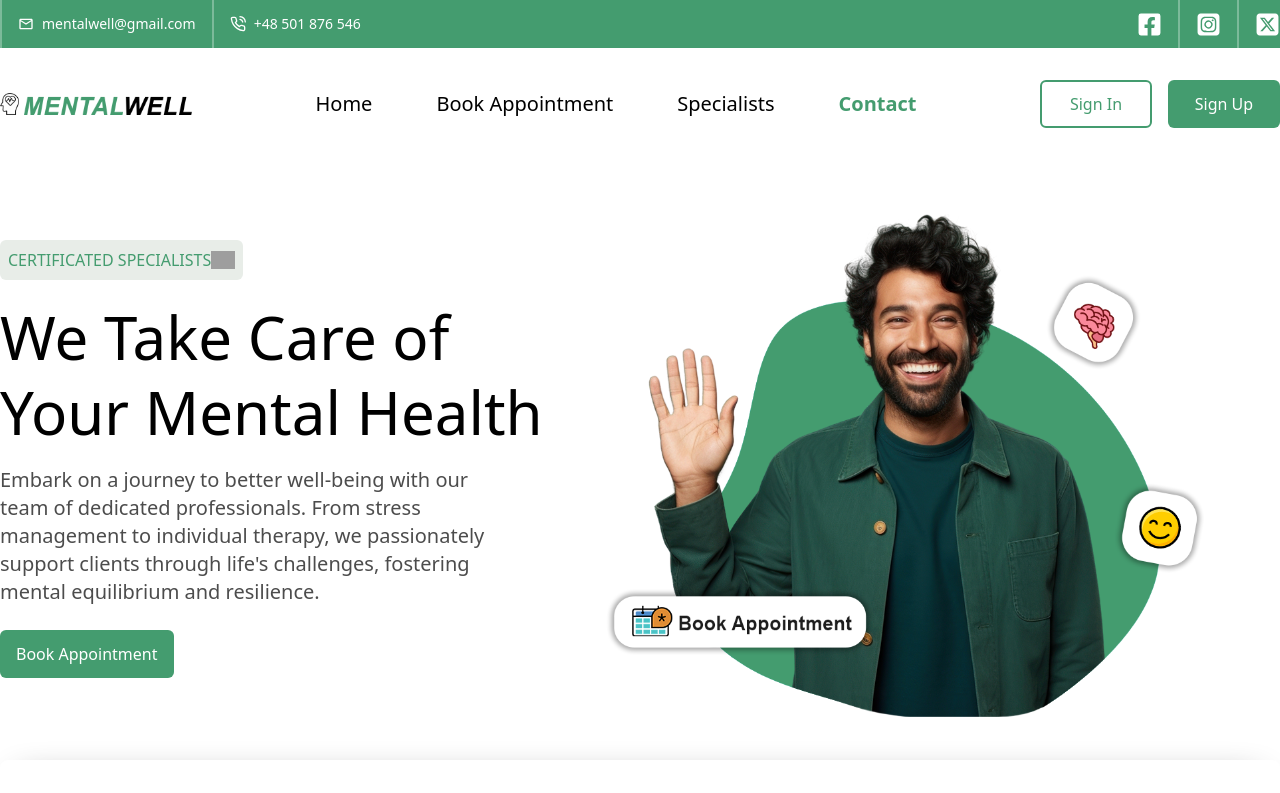
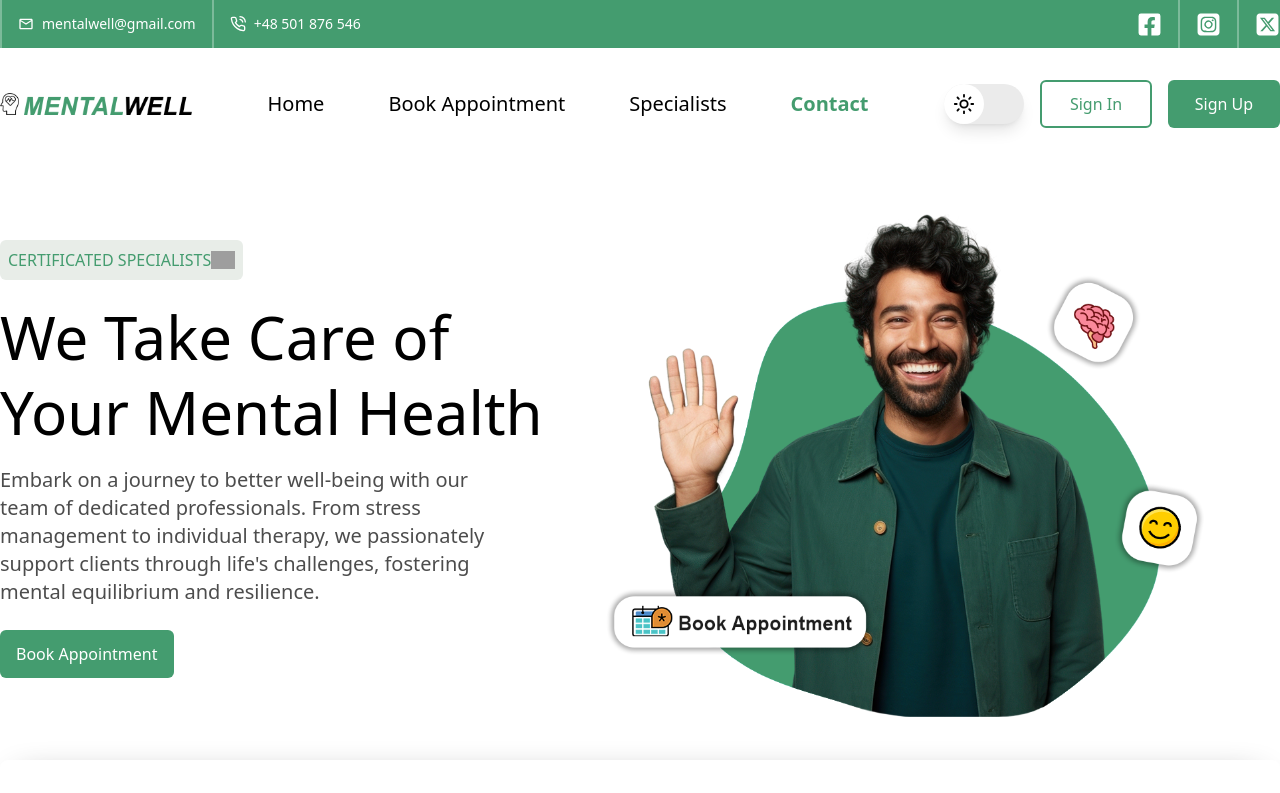
Before and after one commit to mateuszzientek/mental-health-booking-app, a React (Vite) app in the folder react/: page /contact in a window 1280 px wide. Shown: the top 793 px of the page. Built offline with nearby package versions, Linux system fonts and the light colour scheme; grey boxes are pictures that could not be loaded.

Commit message:
loading page, dark mode progres, toogle button

```diff
--- a/react/package.json
+++ b/react/package.json
@@ -10,15 +10,14 @@
         "preview": "vite preview"
     },
     "dependencies": {
+        "classnames": "^2.5.1",
         "react": "^18.2.0",
         "react-dom": "^18.2.0",
         "react-icons": "^5.0.1",
         "react-lazy-load-image-component": "^1.6.0",
-        "react-multi-carousel": "^2.8.4",
         "react-router-dom": "^6.22.3",
         "react-scroll": "^1.9.0",
-        "react-slick": "^0.30.2",
-        "slick-carousel": "^1.8.1",
+        "react-spinners": "^0.13.8",
         "swiper": "^11.0.7"
     },
     "devDependencies": {
--- /dev/null
+++ b/react/src/components/elements/SwitchDarkMode.tsx
@@ -0,0 +1,37 @@
+import { useEffect, useState } from "react";
+import classNames from "classnames";
+import { LuSun } from "react-icons/lu";
+import { IoMoonOutline } from "react-icons/io5";
+
+export default function SwitchDarkMode() {
+
+    const theme = localStorage.getItem("theme")
+
+    const [isSelected, setIsSelected] = useState(theme === "light" ? false : true)
+
+    useEffect(() => {
+
+        if (isSelected) {
+            localStorage.setItem("theme", "dark")
+            document.body.className = "dark";
+        } else {
+            localStorage.setItem("theme", "light")
+            document.body.className = "light";
+        }
+
+    }, [isSelected])
+
+
+    const handleClick = () => {
+        setIsSelected(!isSelected)
+    }
+
+    return (
+        <div onClick={() => handleClick()} className={classNames("cursor-pointer flex w-20 h-10 bg-[#ebebeb] rounded-full transition-all duration-500 shadow-lg", { "bg-primary": isSelected })}>
+            <span className={` flex justify-center items-center h-10 w-10 bg-white rounded-full transition-all duration-500 ${isSelected && "ml-[2.6rem]"}`}>
+                {isSelected ? <IoMoonOutline size={22} /> : <LuSun size={22} />}
+
+            </span>
+        </div>
+    )
+}
--- /dev/null
+++ b/react/src/components/sections/LoadingAnimationPage.tsx
@@ -0,0 +1,12 @@
+import RingLoader from "react-spinners/RingLoader";
+
+export default function LoadingAnimationPage() {
+    return (
+        <div className="flex justify-center w-screen h-screen items-center bg-white ">
+            <RingLoader
+                color={"#449c6f"}
+                size={150}
+            />
+        </div>
+    );
+}
--- a/react/src/components/sections/MainHome.tsx
+++ b/react/src/components/sections/MainHome.tsx
@@ -6,8 +6,8 @@ import main_image from "../../assets/images/main_image.png"
 
 export default function MainHome() {
     return (
-        <div className="relative flex justify-between h-[43rem] max-w-[89rem] mx-auto z-40 bg-background">
-            <div className="pt-20">
+        <div className="relative flex justify-between h-[43rem] max-w-[89rem] mx-auto bg-white  ">
+            <div className="mt-20">
                 <div className=" bg-secondary items-center px-2 rounded-md inline-flex h-[2.5rem] mb-3">
                     <p className="text-primary font-medium">CERTIFICATED SPECIALISTS</p>
                     <img src={man} className="w-[1.5rem]" alt="Man icon" />
@@ -26,7 +26,7 @@ export default function MainHome() {
                 </button>
             </div>
 
-            <div className="absolute -bottom-10 bg-white  rounded-lg left-1/2 transform -translate-x-1/2 w-full h-[8rem] shadow px-40 flex justify-between">
+            <div className="absolute -bottom-10 bg-background  rounded-lg left-1/2 transform -translate-x-1/2 w-full h-[8rem] shadow px-40 flex justify-between">
                 <InfoHome text1="6 +" text2="Specialist" />
                 <InfoHome text1="1000 +" text2="Reservations" />
                 <InfoHome text1="300 +" text2="Patient Capacity" />
--- a/react/src/components/sections/Navbar.tsx
+++ b/react/src/components/sections/Navbar.tsx
@@ -7,10 +7,11 @@ import logo_light from "../../assets/images/logo_light.png"
 import { LazyLoadImage } from 'react-lazy-load-image-component';
 import "react-lazy-load-image-component/src/effects/blur.css";
 import HeroLink from "../elements/HeroLink";
+import SwitchDarkMode from "../elements/SwitchDarkMode";
 
 export default function Navbar() {
     return (
-        <div >
+        <div>
             <div className="flex  bg-primary h-12">
                 <div className="flex items-center justify-between mx-auto w-[89rem]">
                     <div className="flex items-center h-full space-x-4">
@@ -40,7 +41,7 @@ export default function Navbar() {
 
             </div>
 
-            <div className="flex h-28 shadow-md items-center bg-white dark:bg-black">
+            <div className="flex h-28 shadow-md items-center bg-white dark:bg-black z-40">
                 <div className=' flex items-center justify-between h-32 w-[89rem] mx-auto '>
 
                     <LazyLoadImage
@@ -59,7 +60,8 @@ export default function Navbar() {
                     </div>
 
 
-                    <div className="flex space-x-4">
+                    <div className="flex space-x-4 items-center">
+                        <SwitchDarkMode />
                         <button className="w-[7rem] h-[3rem] rounded-md border-2 border-primary">
                             <p className="text-primary ">Sign In</p>
                         </button>
--- a/react/src/index.css
+++ b/react/src/index.css
@@ -13,7 +13,6 @@ body {
 }
 
 .shadow {
-
     -webkit-box-shadow: -1px 0px 35px -20px rgba(141, 141, 141, 1);
     -moz-box-shadow: -1px 0px 35px -20px rgba(141, 141, 141, 1);
     box-shadow: -1px 0px 35px -20px rgba(141, 141, 141, 1);
--- a/react/src/router.tsx
+++ b/react/src/router.tsx
@@ -1,7 +1,8 @@
-import { createBrowserRouter, Outlet } from "react-router-dom";
+import { createBrowserRouter } from "react-router-dom";
 import { lazy, Suspense } from 'react';
 import { ReactNode } from 'react';
 import ButtonToUp from "./components/elements/ButtonToUp";
+import LoadingAnimationPage from "./components/sections/LoadingAnimationPage";
 
 const Home = lazy(() => import("./views/Home"))
 const Footer = lazy(() => import("./components/sections/Footer"))
@@ -9,7 +10,7 @@ const Navbar = lazy(() => import("./components/sections/Navbar"))
 
 
 const Layout = ({ children }: { children: ReactNode }) => (
-    <Suspense fallback={<div>Loading...</div>}>
+    <Suspense fallback={<LoadingAnimationPage />}>
         <Navbar />
         <ButtonToUp />
         {children}
--- a/react/src/views/Home.tsx
+++ b/react/src/views/Home.tsx
@@ -6,6 +6,7 @@ import SpecialistSection from "../components/sections/SpecialistSection";
 import AboutUsSection from "../components/sections/AboutUsSection";
 import OpinionSection from "../components/sections/OpinionSection";
 import MobileAppSection from "../components/sections/MobileAppSection";
+import Navbar from "../components/sections/Navbar";
 
 export default function Home() {
     return (
--- a/react/tailwind.config.js
+++ b/react/tailwind.config.js
@@ -1,5 +1,6 @@
 module.exports = {
     content: ["./index.html", "./src/**/*.{js,ts,jsx,tsx}"],
+    darkMode: "class",
     theme: {
         extend: {
             colors: {
```
Also changed, not shown: 1 other file (tests, documents, lock files or other folders).
